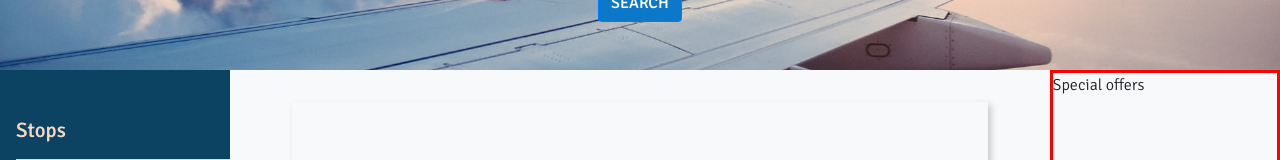
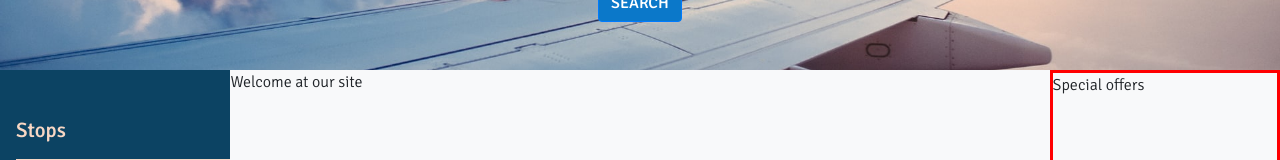
Before and after one commit to belcosta/Flight-with-us, a React (Create React App) app in the folder frontend/: page / in a window 1280 px wide. Shown: the part 361-521 px from the top of the page. Built offline with nearby package versions, Linux system fonts and the light colour scheme; no server answers; a web font is replaced by a local one.

Commit message:
implemented functionality for no results

```diff
--- a/frontend/src/App.jsx
+++ b/frontend/src/App.jsx
@@ -15,6 +15,7 @@ function App() {
     goFlights: [],
     backFlights: [],
   });
+  const [noResults, setNoResults] = useState(false);
 
   const [companies, setCompanies] = useState([]);
 
@@ -41,13 +42,17 @@ function App() {
   const getResults = () => {
     console.log("Calling for results");
     console.log(search);
+    setNoResults(false);
     Axios({
       method: "POST",
       url: "http://localhost:3500/flights/result",
       data: search,
     })
       .then((res) => {
-        console.log(res);
+        console.log(res.data);
+        if (!res.data.goFlights.length || !res.data.backFlights.length) {
+          setNoResults(true);
+        }
         setResults(res.data);
       })
       .catch((err) => console.log(err));
@@ -74,10 +79,13 @@ function App() {
         </div>
 
         <main>
-          {!results.goFlights.length && !results.backFlights.length ? (
+          {/* {noResults ? <NoResults /> : <Results />} */}
+          {results.goFlights.length || results.backFlights.length ? (
+            <Results />
+          ) : noResults ? (
             <NoResults />
           ) : (
-            <Results />
+            <p>Welcome at our site</p>
           )}
         </main>
         <div className="special-offers" style={{ border: "solid 3px red" }}>
```
